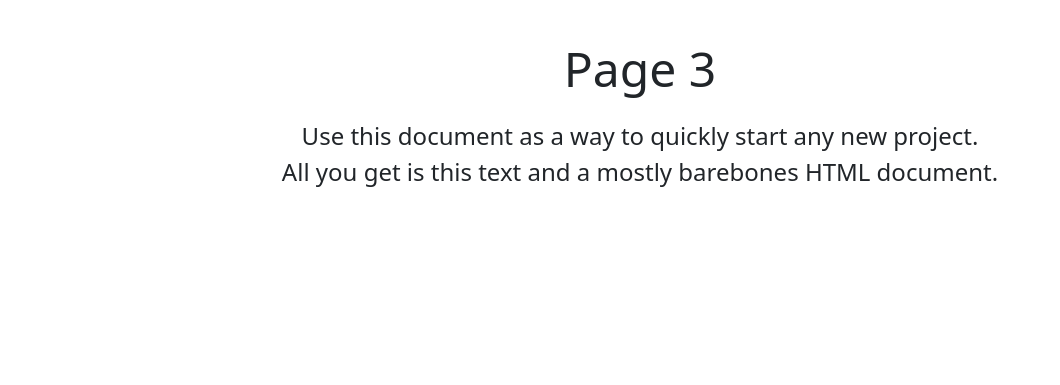
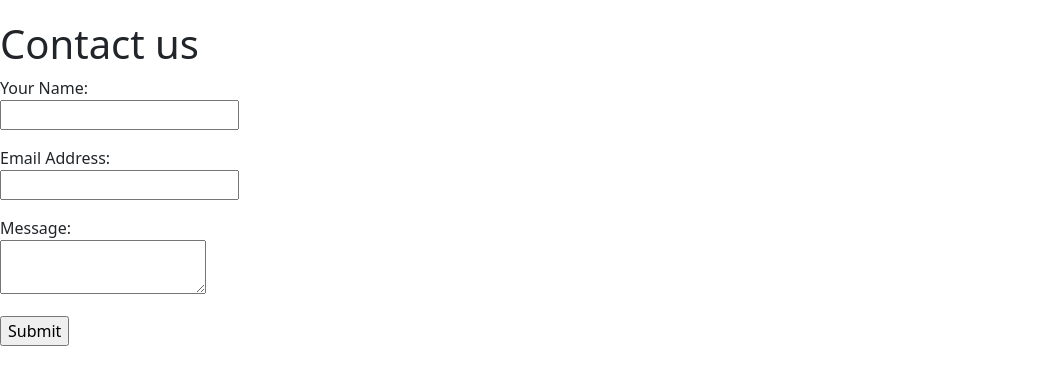
Before and after one commit to Reilly00/server-side-ca2, a PHP site: page /page-3.php in a window 1280 px wide. Shown: the part 59-444 px from the top of the page, without its empty margins (0-1060 px from the left). Run offline with PHP 8.4, Linux system fonts and the light colour scheme.

Commit message:
Added html contact form

```diff
--- a/page-3.php
+++ b/page-3.php
@@ -41,11 +41,23 @@
       </div>
     </nav>
 
-<main class="container">
-  <div class="starter-template text-center">
-    <h1>Page 3</h1>
-    <p class="lead">Use this document as a way to quickly start any new project.<br> All you get is this text and a mostly barebones HTML document.</p>
-  </div>
+
+<h1>Contact us</h1>
+<form method="POST" name="contactform" action="contact-form-handler.php">
+<p>
+<label for='name'>Your Name:</label> <br>
+<input type="text" name="name">
+</p>
+<p>
+<label for='email'>Email Address:</label> <br>
+<input type="text" name="email"> <br>
+</p>
+<p>
+<label for='message'>Message:</label> <br>
+<textarea name="message"></textarea>
+</p>
+<input type="submit" value="Submit"><br>
+</form>
 
 </main><!-- /.container -->
     <script src="js/bootstrap.bundle.min.js"></script>
```
Also changed, not shown: contact-form-handler.php (added, +53 -0 lines), contact-form-thank-you.html (added, +30 -0 lines), 1 other file.
